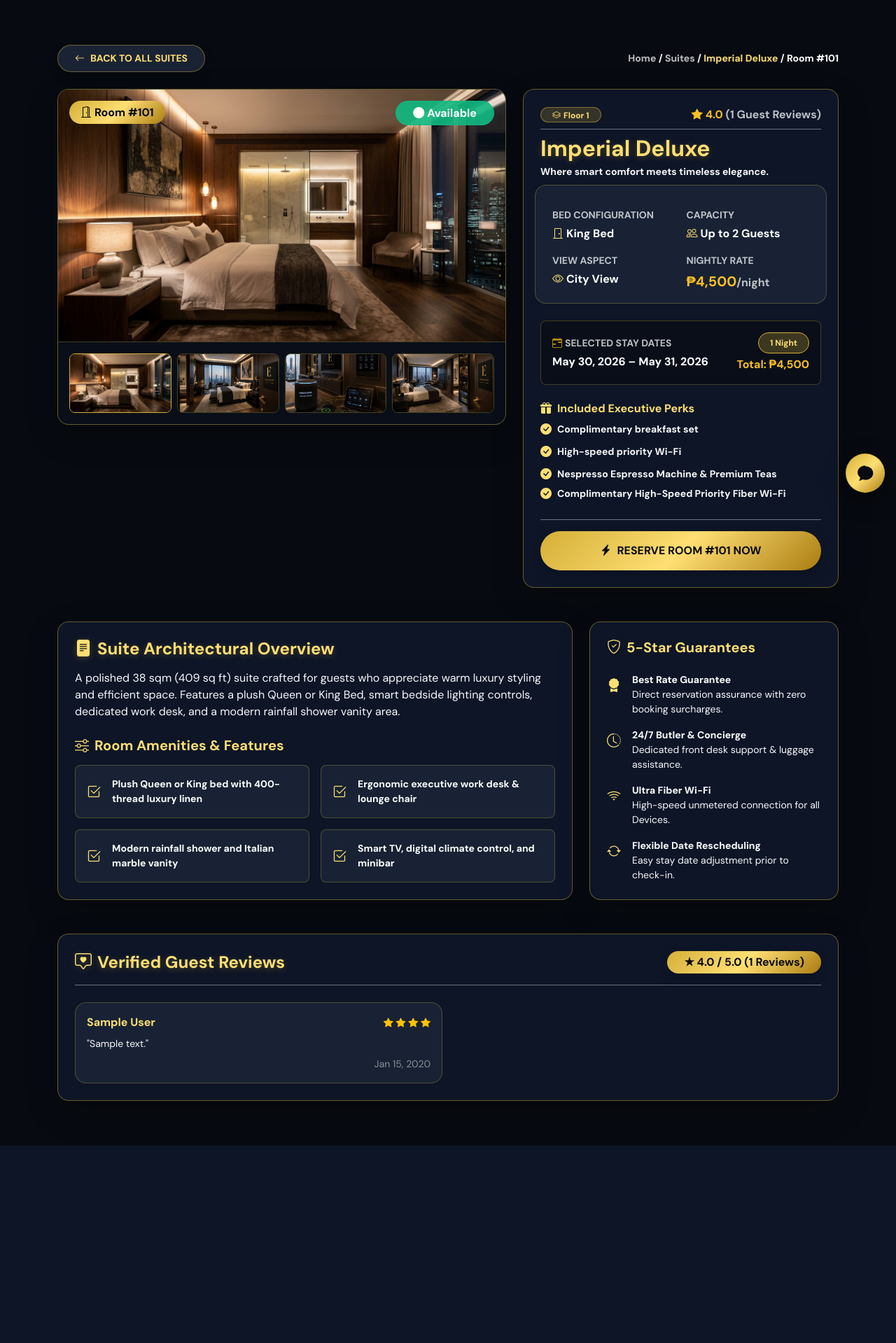
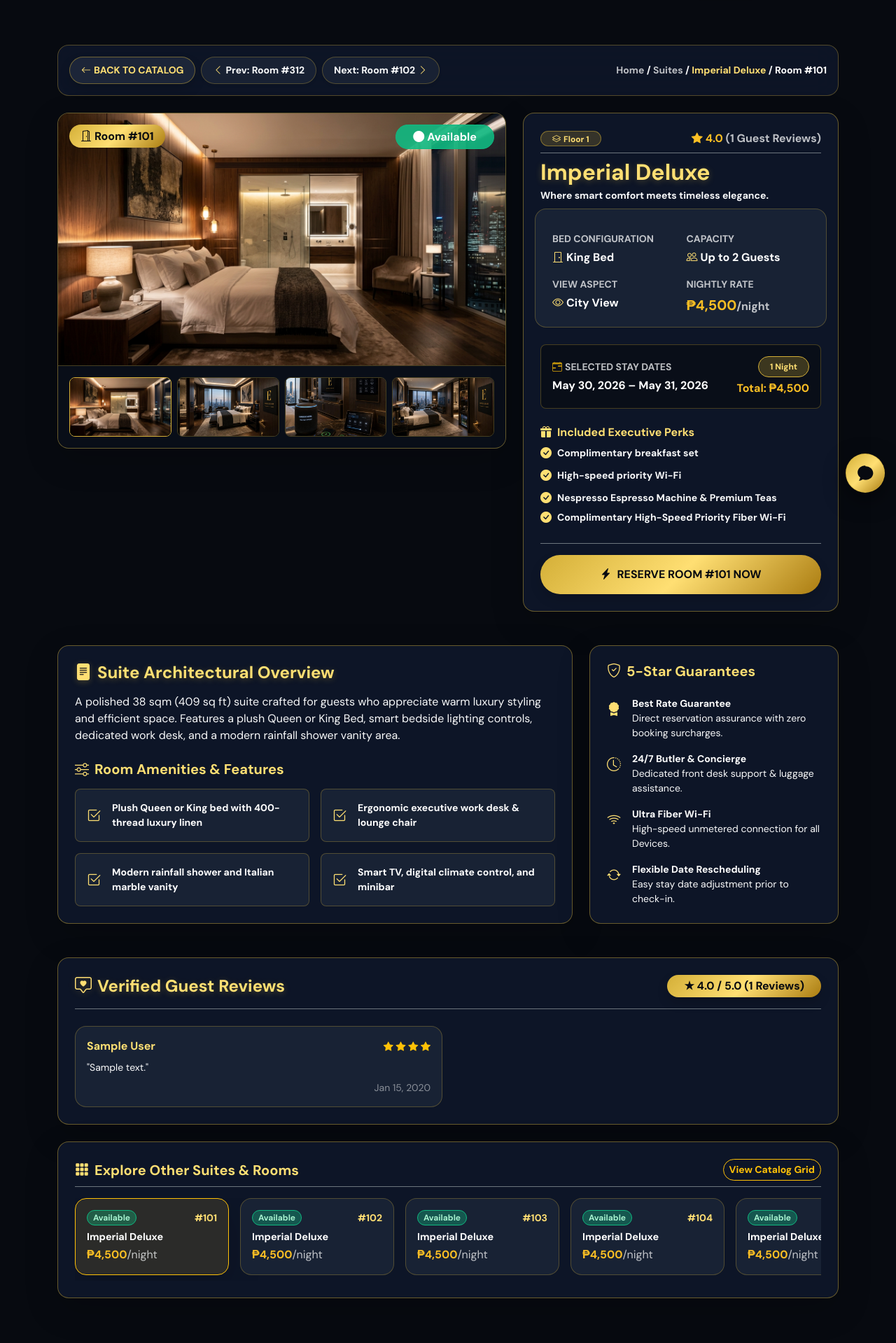
Before and after one commit to WizardOfXerox/Emperor-Hotel, a PHP site: page /public/site/room-detail.php in a window 1280 px wide. Shown: the part 80-1999 px from the top of the page at 70% size. Before the commit the page ends 1717 px from the top, so only its background shows below. Run offline with PHP 8.4, Linux system fonts and the light colour scheme; data comes from the database, SQL or seed files in the repository; tables that the repository leaves empty hold one stand-in row (values such as "Sample post").

Commit message:
feat: add Previous/Next room navigation controls and bottom suite switcher on room-detail.php
- Add Prev: Room #X and Next: Room #Y navigation buttons in top breadcrumb bar preserving stay dates
- Add Explore Other Suites & Rooms horizontal quick switcher card section at bottom of room detail showcase
- Allow guests to browse adjacent rooms and suites directly without returning to catalog

```diff
--- a/public/site/room-detail.php
+++ b/public/site/room-detail.php
@@ -22,15 +22,30 @@ if ($roomId > 0) {
     $room = $roomModel->findByNumber($roomNumber);
 }
 
+$allRooms = $roomModel->all();
 if (!$room) {
-    $all = $roomModel->all();
-    $room = $all[0] ?? null;
+    $room = $allRooms[0] ?? null;
 }
 
 if (!$room) {
     setFlash('danger', 'Room not found.');
     redirect('rooms.php');
 }
+
+$currentIdx = 0;
+foreach ($allRooms as $idx => $r) {
+    if ((int)$r['room_id'] === (int)$room['room_id']) {
+        $currentIdx = $idx;
+        break;
+    }
+}
+
+$totalRoomCount = count($allRooms);
+$prevIdx = ($currentIdx - 1 + $totalRoomCount) % max(1, $totalRoomCount);
+$nextIdx = ($currentIdx + 1) % max(1, $totalRoomCount);
+
+$prevRoom = $allRooms[$prevIdx] ?? null;
+$nextRoom = $allRooms[$nextIdx] ?? null;
 
 $catalog = roomCatalog();
 $roomType = $room['room_type'];
@@ -57,6 +72,11 @@ $inD = DateTimeImmutable::createFromFormat('!Y-m-d', $checkIn) ?: new DateTimeIm
 $outD = DateTimeImmutable::createFromFormat('!Y-m-d', $checkOut) ?: (new DateTimeImmutable('today'))->modify('+1 day');
 $nights = max(1, (int) round(($outD->getTimestamp() - $inD->getTimestamp()) / 86400));
 $totalStayPrice = (float)$room['price_per_night'] * $nights;
+
+$dateParams = '';
+if (!empty($checkIn) && !empty($checkOut)) {
+    $dateParams = '&check_in=' . urlencode($checkIn) . '&check_out=' . urlencode($checkOut);
+}
 
 renderHeader('Room #' . e($room['room_number']) . ' - ' . e($roomType), ['../assets/css/site/home.css', '../assets/css/site/rooms.css'], 'home-showcase-page rooms-showcase-page');
 ?>
@@ -86,11 +106,24 @@ renderHeader('Room #' . e($room['room_number']) . ' - ' . e($roomType), ['../ass
 
 <main class="py-5" style="background: #070A10; min-height: 100vh;">
     <div class="container py-3">
-        <!-- Navigation Breadcrumb -->
-        <div class="d-flex flex-wrap align-items-center justify-content-between mb-4 gap-2">
-            <a href="rooms.php#suite-catalog" class="btn btn-sm rounded-pill px-4 py-2 font-serif fw-bold shadow text-uppercase tracking-wider" style="background: rgba(30, 41, 59, 0.85); color: #FFDF73; border: 1px solid rgba(212, 175, 55, 0.45);">
-                <i class="bi bi-arrow-left me-2"></i>Back to All Suites
-            </a>
+        <!-- Navigation & Room Switcher Controls -->
+        <div class="d-flex flex-wrap align-items-center justify-content-between mb-4 gap-3 p-3 rounded-4" style="background: rgba(15, 23, 42, 0.85); backdrop-filter: blur(20px); border: 1px solid rgba(212, 175, 55, 0.35);">
+            <div class="d-flex flex-wrap align-items-center gap-2">
+                <a href="rooms.php#suite-catalog" class="btn btn-sm rounded-pill px-3 py-2 font-serif fw-bold shadow text-uppercase tracking-wider" style="background: rgba(30, 41, 59, 0.9); color: #FFDF73; border: 1px solid rgba(212, 175, 55, 0.45);">
+                    <i class="bi bi-arrow-left me-1"></i>Back to Catalog
+                </a>
+                <?php if ($prevRoom): ?>
+                    <a href="room-detail.php?id=<?= (int)$prevRoom['room_id'] ?><?= $dateParams ?>" class="btn btn-sm rounded-pill px-3 py-2 font-serif fw-semibold text-light shadow-sm" style="background: rgba(30, 41, 59, 0.7); border: 1px solid rgba(212, 175, 55, 0.3);" title="Go to Room #<?= e($prevRoom['room_number']) ?>">
+                        <i class="bi bi-chevron-left me-1" style="color: #FFDF73;"></i>Prev: Room #<?= e($prevRoom['room_number']) ?>
+                    </a>
+                <?php endif; ?>
+                <?php if ($nextRoom): ?>
+                    <a href="room-detail.php?id=<?= (int)$nextRoom['room_id'] ?><?= $dateParams ?>" class="btn btn-sm rounded-pill px-3 py-2 font-serif fw-semibold text-light shadow-sm" style="background: rgba(30, 41, 59, 0.7); border: 1px solid rgba(212, 175, 55, 0.3);" title="Go to Room #<?= e($nextRoom['room_number']) ?>">
+                        Next: Room #<?= e($nextRoom['room_number']) ?><i class="bi bi-chevron-right ms-1" style="color: #FFDF73;"></i>
+                    </a>
+                <?php endif; ?>
+            </div>
+
             <div class="text-light opacity-90 small fw-semibold font-serif">
                 <a href="home.php" class="text-decoration-none text-light opacity-75">Home</a> /
                 <a href="rooms.php" class="text-decoration-none text-light opacity-75">Suites</a> /
@@ -322,6 +355,38 @@ renderHeader('Room #' . e($room['room_number']) . ' - ' . e($roomType), ['../ass
                 </div>
             <?php endif; ?>
         </div>
+
+        <!-- Quick Room Switcher Carousel/Grid -->
+        <div class="card rounded-4 p-4 shadow-lg border mt-4" style="background: rgba(15, 23, 42, 0.92); backdrop-filter: blur(25px); border: 1px solid rgba(212, 175, 55, 0.45) !important;">
+            <div class="d-flex align-items-center justify-content-between mb-3 pb-2 border-bottom border-secondary">
+                <h5 class="font-serif fw-bold m-0" style="color: #FFDF73;"><i class="bi bi-grid-3x3-gap-fill me-2"></i>Explore Other Suites & Rooms</h5>
+                <a href="rooms.php#suite-catalog" class="btn btn-outline-warning btn-sm rounded-pill font-serif fw-bold">View Catalog Grid</a>
+            </div>
+
+            <div class="d-flex overflow-x-auto gap-3 pb-2 custom-scrollbar" style="scroll-behavior: smooth;">
+                <?php foreach ($allRooms as $otherRoom):
+                    $isSelf = (int)$otherRoom['room_id'] === (int)$room['room_id'];
+                    $otherBadgeStyle = match ($otherRoom['status']) {
+                        'Available' => 'background: rgba(16, 185, 129, 0.35); border: 1px solid #10B981; color: #A7F3D0;',
+                        'Reserved' => 'background: rgba(59, 130, 246, 0.35); border: 1px solid #3B82F6; color: #BFDBFE;',
+                        'Occupied' => 'background: rgba(245, 158, 11, 0.35); border: 1px solid #F59E0B; color: #FDE68A;',
+                        'Cleaning' => 'background: rgba(168, 85, 247, 0.35); border: 1px solid #A855F7; color: #DDD6FE;',
+                        default => 'background: rgba(148, 163, 184, 0.3); color: #F1F5F9;',
+                    };
+                ?>
+                    <a href="room-detail.php?id=<?= (int)$otherRoom['room_id'] ?><?= $dateParams ?>"
+                       class="card text-decoration-none transition-all flex-shrink-0 rounded-4 p-3 <?= $isSelf ? 'border-warning shadow-lg' : '' ?>"
+                       style="width: 220px; background: <?= $isSelf ? 'rgba(212, 175, 55, 0.15)' : 'rgba(30, 41, 59, 0.7)' ?>; border: 1px solid <?= $isSelf ? '#D4AF37' : 'rgba(212, 175, 55, 0.3)' ?>;">
+                        <div class="d-flex align-items-center justify-content-between mb-2">
+                            <span class="badge text-xs px-2 py-1 rounded-pill fw-bold" style="<?= $otherBadgeStyle ?>"><?= $otherRoom['status'] ?></span>
+                            <small class="fw-bold font-serif" style="color: #FFDF73;">#<?= e($otherRoom['room_number']) ?></small>
+                        </div>
+                        <h6 class="text-white font-serif fw-bold text-truncate mb-1" style="font-size: 0.9rem;"><?= e($otherRoom['room_type']) ?></h6>
+                        <div class="text-xs fw-bold" style="color: #FBBF24;">₱<?= number_format((float)$otherRoom['price_per_night']) ?><span class="text-light opacity-75 font-sans fw-normal">/night</span></div>
+                    </a>
+                <?php endforeach; ?>
+            </div>
+        </div>
     </div>
 </main>
 
```
Also changed, not shown: 1 other file.
